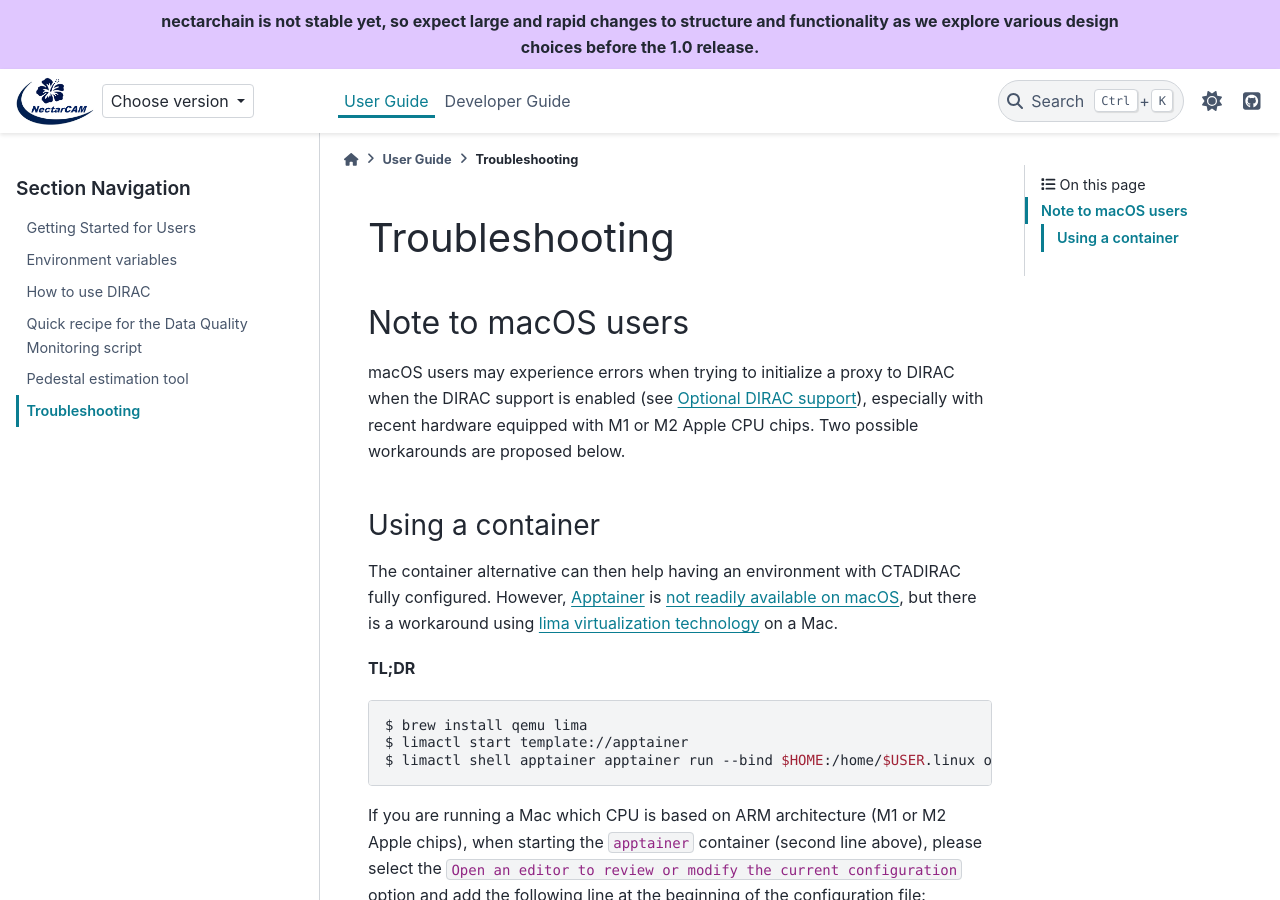
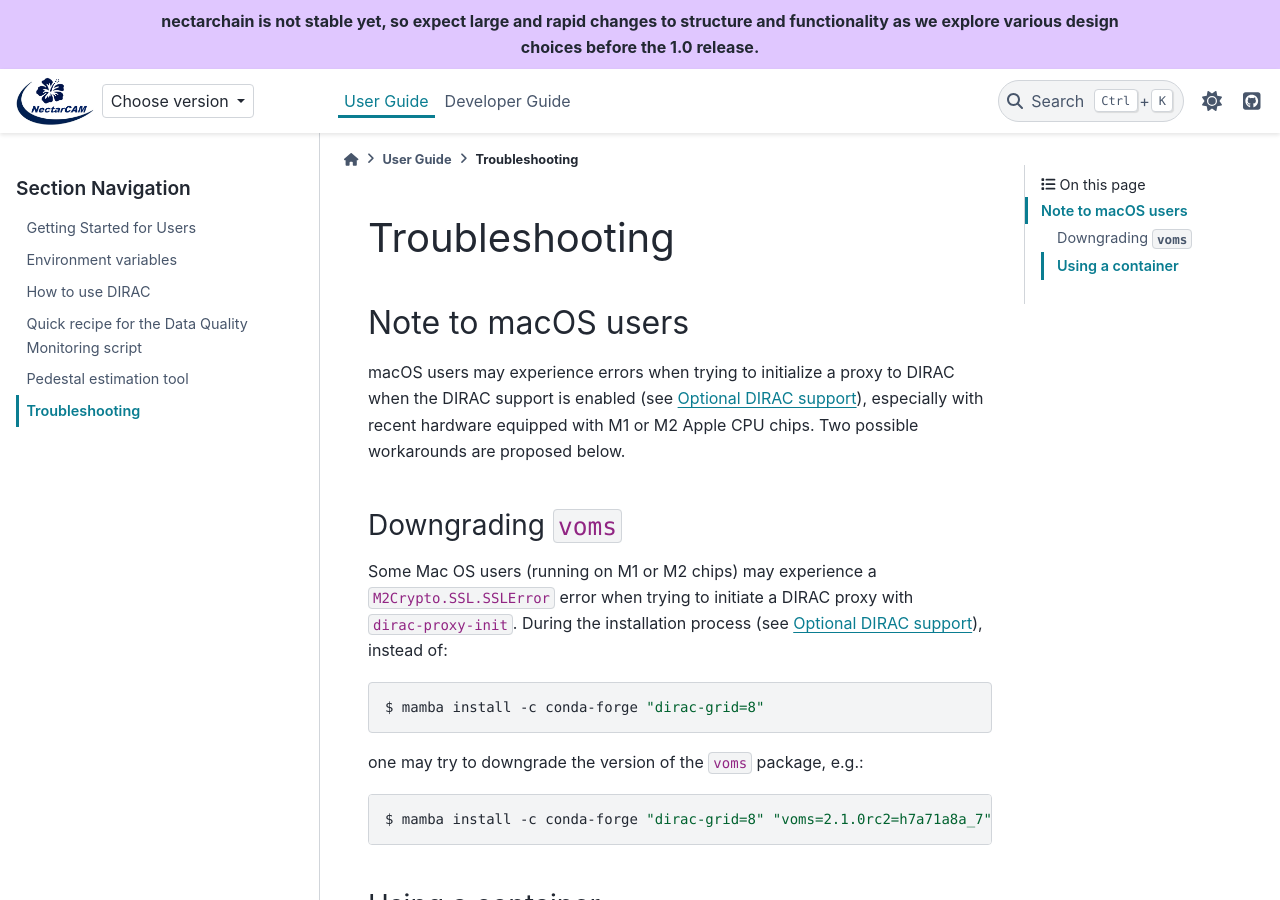
Before and after one commit to cta-observatory/nectarchain, a Sphinx documentation site: the page built from docs/user-guide/troubleshooting.rst, in a window 1280 px wide and 900 px high. Built offline with Sphinx 7.4.7 and the PyData theme 0.15.4, drawn with Linux system fonts in a browser that asks for light colours; pages that are not in the unit, such as notebooks, are missing from menus; the version number could not be read and is left out.

Commit message:
Add back the option to downgrade VOMS to the documentation

```diff
--- a/docs/user-guide/troubleshooting.rst
+++ b/docs/user-guide/troubleshooting.rst
@@ -12,6 +12,24 @@ macOS users may experience errors when trying to initialize a proxy to DIRAC whe
 DIRAC support is enabled (see :ref:`optional-dirac-support`), especially with recent
 hardware equipped with M1 or M2 Apple CPU chips. Two possible workarounds are proposed
 below.
+
+Downgrading ``voms``
+^^^^^^^^^^^^^^^^^^^^
+
+Some Mac OS users (running on M1 or M2 chips) may experience a ``M2Crypto.SSL.SSLError``
+error when trying to initiate a DIRAC proxy with ``dirac-proxy-init``. During the
+installation process (see :ref:`optional-dirac-support`), instead of:
+
+.. code-block:: console
+
+   $ mamba install -c conda-forge "dirac-grid=8"
+
+one may try to downgrade the version of the ``voms`` package, e.g.:
+
+.. code-block:: console
+
+  $ mamba install -c conda-forge "dirac-grid=8" "voms=2.1.0rc2=h7a71a8a_7"
+
 
 Using a container
 ^^^^^^^^^^^^^^^^^
```
